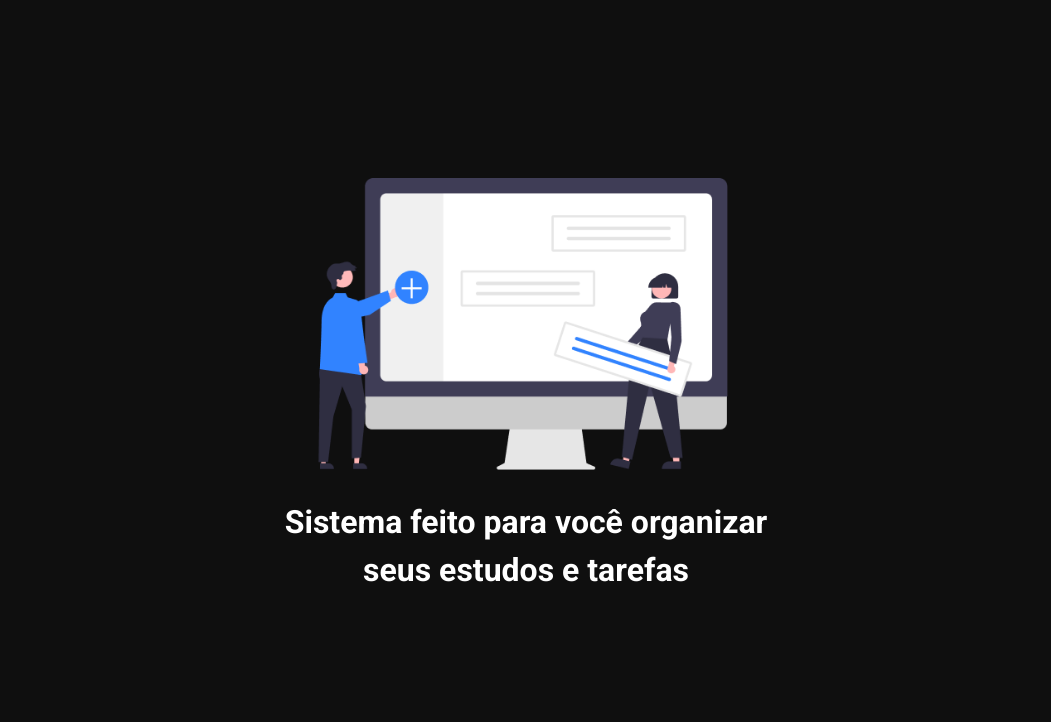
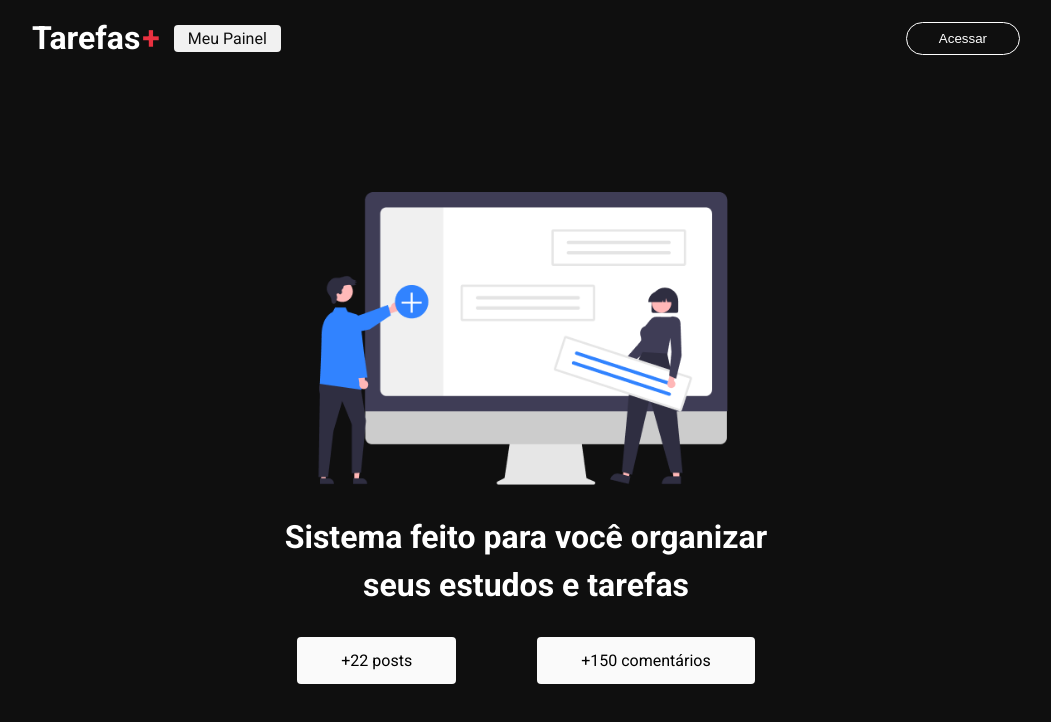
Before and after one commit to Tiago099/projeto-lista-taferas, a Next.js app: page / in a window 1280 px wide. Shown: the top 722 px of the page, without its empty margins (114-1165 px from the left). Built offline with nearby package versions, Linux system fonts and the light colour scheme.

Commit message:
criando header

```diff
--- /dev/null
+++ b/src/components/header/index.tsx
@@ -0,0 +1,21 @@
+import styles from "./styles.module.css";
+import Link from "next/link";
+
+export function Header(){
+   return (
+     <header className={styles.header}>
+         <section className={styles.content}>
+              <nav className={styles.nav}>
+                  <Link href="/">
+                     <h1 className={styles.logo}>
+                        Tarefas<span>+</span>
+                     </h1>
+                 </Link>
+                 <Link href="/dashboard" className={styles.link}>Meu Painel</Link>
+               </nav>
+
+               <button className={styles.loginButton}>Acessar</button>
+            </section>
+       </header>
+    );
+}
--- /dev/null
+++ b/src/components/header/styles.module.css
@@ -0,0 +1,61 @@
+.header{
+    width: 100%;
+    height: 76px;
+    background-color: #0f0f0f;
+    display: flex;
+    align-items: center;
+    justify-content: center;
+}
+
+.content{
+    padding:  0 18px;
+    width: 100%;
+    max-width: 1024px;
+    display: flex;
+    align-items: center;
+    justify-content: space-between;
+}
+
+.content a{
+    text-decoration: none;
+}
+
+.logo{
+    color: #fff;
+    font-size: 32px;
+}
+
+.logo span{
+    color: #ea3140;
+    padding-left: 2px;
+}
+
+.loginButton{
+     background: transparent;
+     padding:  8px 32px;
+     border-radius: 24px;
+     color: #ffff;
+     border: 1.5px solid #fff;
+     cursor: pointer;
+     transition: all 0.4s;
+}
+
+.loginButton:hover{
+    transform: scale(1.08);
+    background-color: #fff;
+    color: #0f0f0f;
+    font-weight: bold;
+}
+
+.nav{
+    display: flex;
+    align-items: center;
+}
+
+.link{
+    background-color: #f1f1f1;
+    color: #0f0f0f;
+    padding:  4px 14px;
+    border-radius: 4px;
+    margin: 0 14px;
+}
--- a/src/pages/_app.tsx
+++ b/src/pages/_app.tsx
@@ -1,6 +1,12 @@
 import '../../styles/globals.css';
 import type { AppProps } from 'next/app';
+import { Header } from "../components/header";
 
 export default function App({ Component, pageProps }: AppProps) {
-  return <Component {...pageProps} />
+  return (
+    <>
+    <Header/>
+      <Component {...pageProps} />
+    </>
+  );
 }
--- a/src/pages/index.tsx
+++ b/src/pages/index.tsx
@@ -25,6 +25,15 @@
           Sistema feito para você organizar <br/>
           seus estudos e tarefas
         </h1>
+
+        <div className={styles.infoContent}>
+          <section className={styles.box}>
+            <span>+22 posts</span>
+          </section>
+          <section className={styles.box}>
+            <span>+150 comentários</span>
+          </section>
+        </div>
       </main>
    </div>
   );
--- a/styles/home.module.css
+++ b/styles/home.module.css
@@ -1,7 +1,7 @@
 .container{
     background-color: #0f0f0f;
     width: 100%;
-    height: 100vh;
+    height: calc(100vh - 76px);
     display: flex;
     justify-content: center;
     align-items: center;
@@ -28,3 +28,41 @@
     margin: 28px;
     line-height: 150%;
 }
+
+.infoContent{
+    display: flex;
+    align-items: center;
+    justify-content: space-around;
+}
+
+.box{
+    background-color: #fafafa;
+    padding: 14px 44px;
+    border-radius: 4px;
+    transition: transform 0.4s;
+}
+
+.box:hover {
+    transform: scale(1.08);
+}
+
+
+@media  screen and (max-width: 580px){
+    .hero{
+        max-width: 80%;
+    }
+
+    .title{
+        font-size: 24px
+    }
+
+    .infoContent{
+        flex-direction: column;
+    }
+
+    .box{
+        width: 80%;
+        margin-bottom: 14px;
+        text-align: center;
+    }
+}
```
